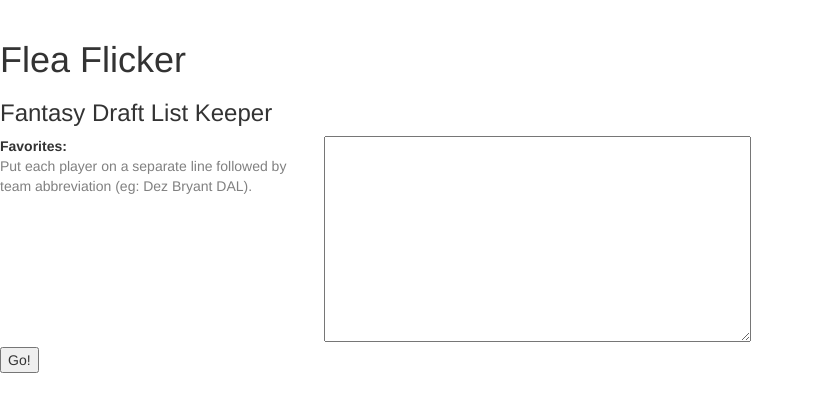
After one commit to miketramontano/flea-flicker, a PHP site: page / in a window 1280 px wide. The commit adds this page. Shown: the top 412 px of the page, without its empty margins (0-814 px from the left). Run offline with PHP 8.4, Linux system fonts and the light colour scheme; some libraries are stand-ins or nearby versions.

Commit message:
feature: favorite/star players from setup page

```diff
--- /dev/null
+++ b/index.php
@@ -0,0 +1,55 @@
+<!DOCTYPE html>
+<html lang="en">
+	<head>
+		<meta name="viewport" content="width=device-width, initial-scale=1">
+		<script type="text/javascript" src="//ajax.googleapis.com/ajax/libs/jquery/1.9.1/jquery.min.js"></script>
+		<link rel="stylesheet" href="//maxcdn.bootstrapcdn.com/bootstrap/3.2.0/css/bootstrap.min.css">
+		<style>
+
+			#content {
+				padding-top: 20px;
+			}
+
+			.form-field-group {
+				clear: both;
+				display: block;
+				vertical-align: top;
+			}
+			.form-field-group label {
+				display: inline-block;
+				vertical-align: top;
+				width: 25%;
+			}
+			.detail {
+				clear: both;
+				color: gray;
+				display: inline-block;
+				font-weight: normal;
+				text-decoration: italic;
+			}
+
+		</style>
+	</head>
+	<body>
+
+		<div id="content">
+
+			<h1>Flea Flicker</h1>
+			<h3>Fantasy Draft List Keeper</h3>
+
+			<div id="star">
+				<form method="POST" action="ff.php">
+					<div class="form-field-group">
+						<label>Favorites:<span class="detail">Put each player on a separate line followed by team abbreviation (eg: Dez Bryant DAL).</span></label>
+						<textarea rows="10" cols="50" name="star"></textarea>
+					</div>
+					<div class="form-button-group">
+						<input type="submit" name="submit" value="Go!"/>
+					</div>
+				</form>
+			</div>
+
+		</div>
+
+	</body>
+</html>
```
Also changed, not shown: ff.php (+1 -1 lines), session.php (+9 -0 lines).
